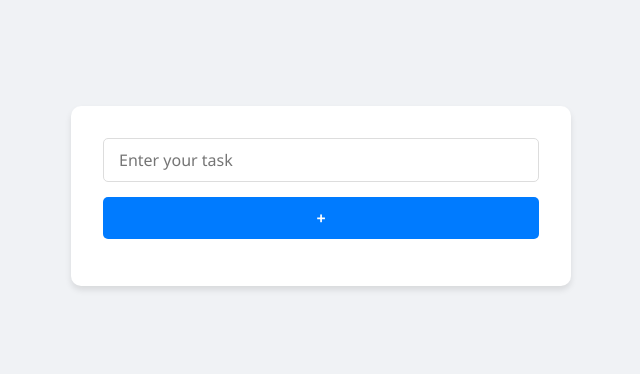
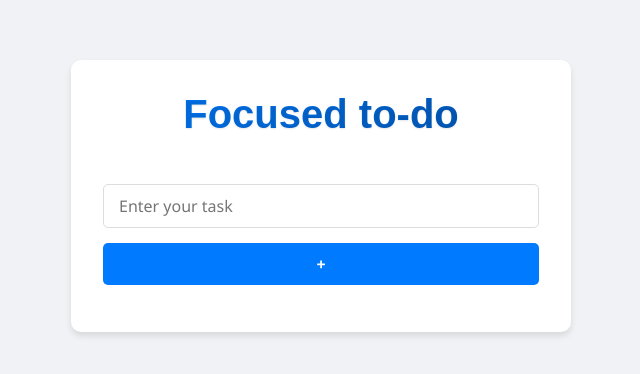
Before and after one commit to Varsanrecp/focused-todo-app, a plain HTML site: page index.html in a window 1280 px wide. Shown: the part 188-562 px from the top of the page, without its empty margins (319-959 px from the left). Drawn offline with Linux system fonts and the light colour scheme.

Commit message:
Added a beautiful gradient and shadow to the app title

```diff
--- a/index.html
+++ b/index.html
@@ -8,6 +8,7 @@
 </head>
 <body>
     <div id="app" class="input-container">
+        <h1>Focused to-do</h1>
         <input type="text" id="taskInput" name="task" placeholder="Enter your task">
         <button id="addTaskButton"> + </button>
 
--- a/styles.css
+++ b/styles.css
@@ -27,11 +27,23 @@ body {
 }
 
 h1 {
-    font-size: 2rem;
-    margin-bottom: 1.5rem;
-    color: #333;
+    font-size: 2.5rem;
+    font-weight: 700;
+    margin-bottom: 2rem;
     text-align: center;
+
+    /* Modern, clean font stack */
+    font-family: 'Poppins', sans-serif;
+
+    /* A subtle gradient and text color */
+    background: linear-gradient(to right, #007bff, #0056b3);
+    -webkit-background-clip: text;
+    -webkit-text-fill-color: transparent;
+
+    /* A subtle shadow for depth */
+    text-shadow: 0 1px 2px rgba(0, 0, 0, 0.1);
 }
+
 
 .input-container {
     display: flex;
```
